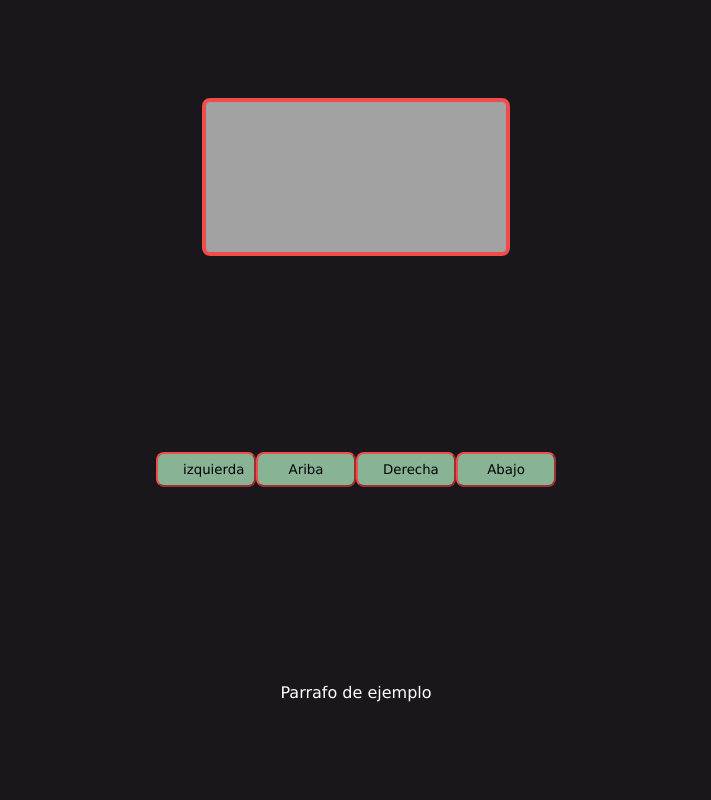
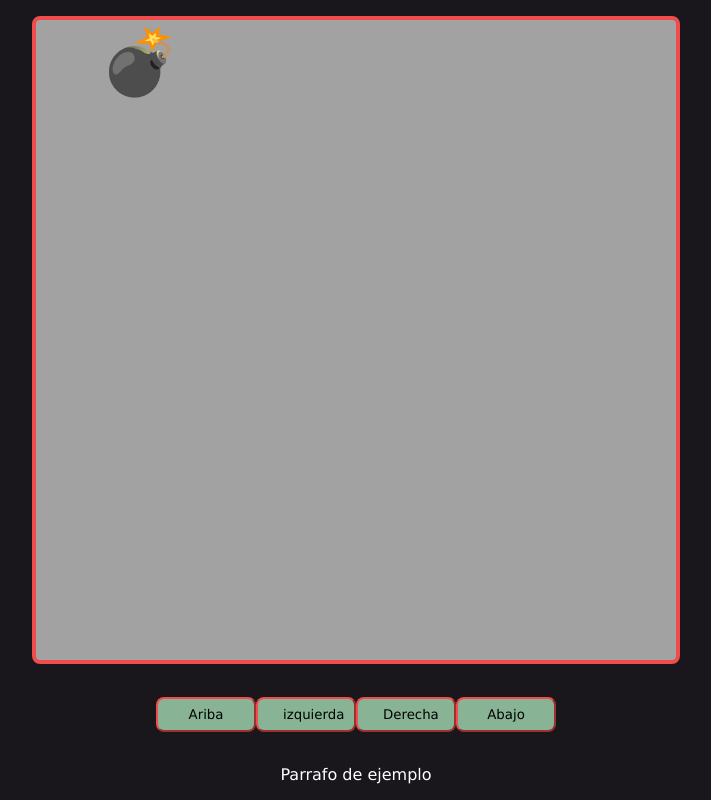
Before and after one commit to jairsilva22/Video-game-js-Html-, a plain HTML site: page index.html in a window 1280 px wide. Shown: the whole page, without its empty margins (284-995 px from the left). Drawn offline with Linux system fonts and the light colour scheme.

Commit message:
dandole tamaño al canvas

```diff
--- a/game.js
+++ b/game.js
@@ -1,4 +1,29 @@
 const canvas = document.querySelector('#game');
 const game = canvas.getContext('2d');
 
-game.fill
+window.addEventListener('load',startGame);
+
+
+function startGame(){
+
+let canvasSize;
+
+if(window.innerHeight>window.innerWidth){
+    canvasSize= window.innerWidth * .80;
+}else{
+    canvasSize = window.innerHeight * .80;
+}
+
+ canvas.setAttribute('Width',canvasSize);
+
+ canvas.setAttribute('Height',canvasSize);
+
+ const elementSize = canvasSize /10;
+
+ game.font= elementSize +'px Verdana';
+ game.position='end';
+ game.fillText('💣',elementSize,elementSize);
+
+
+
+}
--- a/index.html
+++ b/index.html
@@ -12,9 +12,8 @@
         <canvas id="game"></canvas>
 
         <div class="btns">
-
+            <button id="up">Ariba</button>
             <button id="left">izquierda</button>
-            <button id="up">Ariba</button>
             <button id="right">Derecha</button>
             <button id="down">Abajo   </button>
         </div>
```
